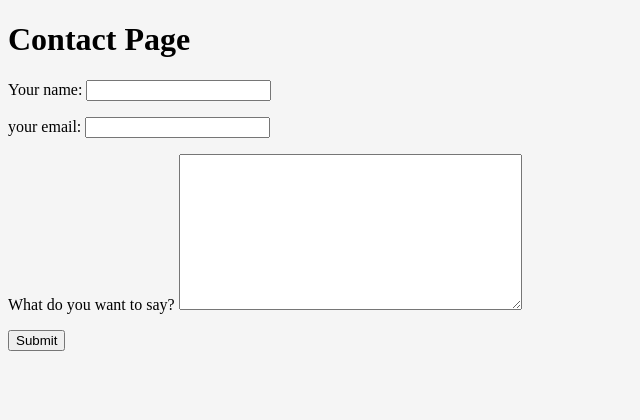
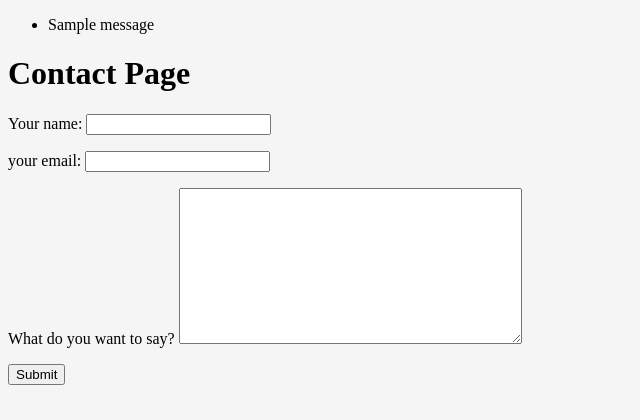
Before and after one commit to billphan/hello-web-app, a Django app: page /contact/ in a window 1280 px wide. Shown: the part 188-608 px from the top of the page, without its empty margins (0-640 px from the left). Run offline with Django 3.2, Linux system fonts and the light colour scheme; tables that the repository leaves empty hold one stand-in row (values such as "Sample post"); one stand-in notice (Sample message) is shown.

Commit message:
Added success flash messages.

```diff
--- a/collection/templates/base.html
+++ b/collection/templates/base.html
@@ -32,6 +32,15 @@
         </ul>
       </nav>
     </header>
+
+    {% if messages %}
+    <ul class="messages">
+      {% for message in messages %}
+      <li{% if message.tags %} class="{{ message.tags }}"{% endif %}>{{ message }}</li>
+      {% endfor %}
+    </ul>
+    {% endif %}
+
     {% block content%}
     {% endblock content%}
     {% block footer%}
--- a/collection/views.py
+++ b/collection/views.py
@@ -1,3 +1,4 @@
+from django.contrib import messages
 from django.contrib.auth.decorators import login_required
 from django.http import Http404
 from django.shortcuts import render, redirect
@@ -32,11 +33,13 @@ def thing_detail(request, slug):
 
 @login_required
 def edit_thing(request, slug):
+    # grab the object
     thing = Thing.objects.get(slug=slug)
 
     if thing.user != request.user:
         raise Http404
 
+    # set the form we're using
     form_class = ThingForm
 
     if request.method == 'POST':
@@ -44,9 +47,14 @@ def edit_thing(request, slug):
 
         if form.is_valid():
             form.save()
+
+            # flash messages
+            messages.success(request, 'Thing details updated.')
             return redirect('thing_detail', slug=thing.slug)
+    # otherwise just create the form
     else:
         form = form_class(instance=thing)
+    # and render the template.
     return render(request, 'things/edit_thing.html', {
             'thing': thing,
             'form': form,
```
Also changed, not shown: db.sqlite3.
